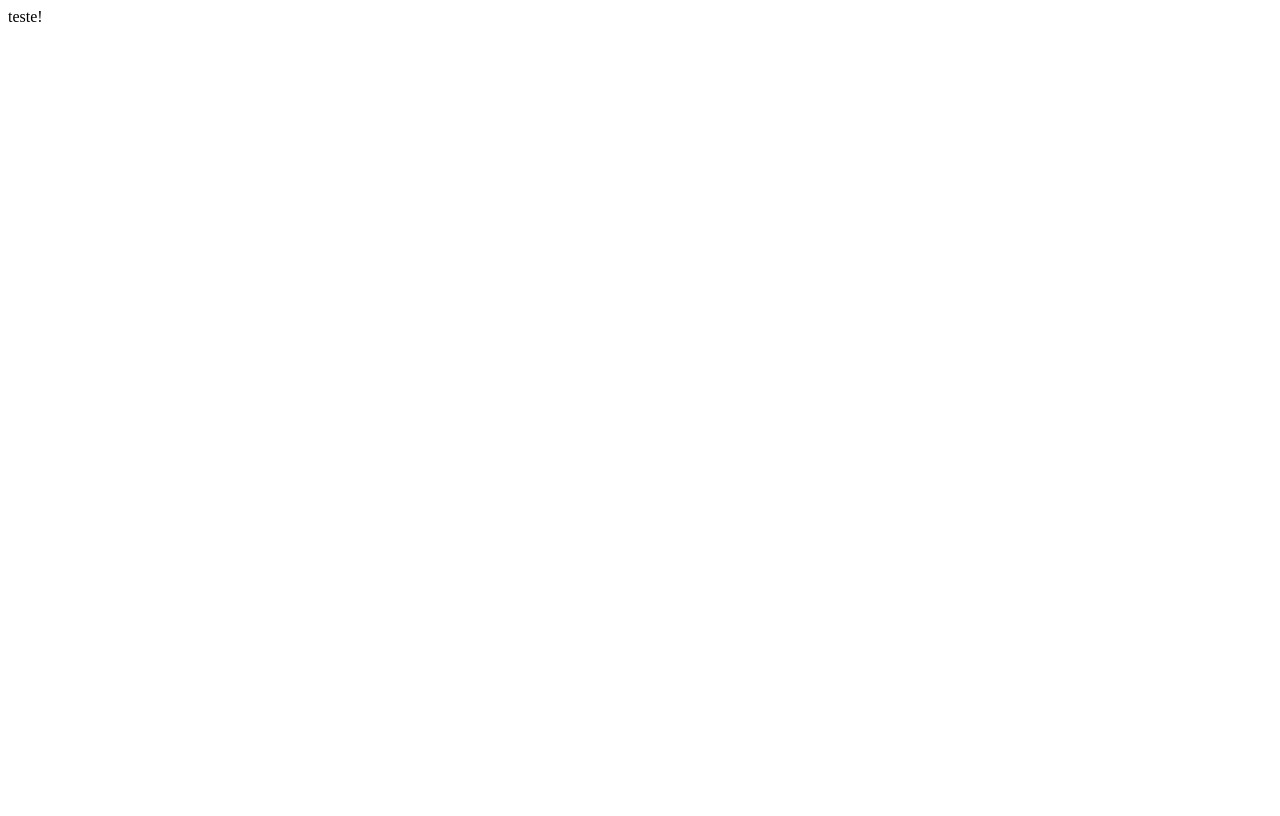
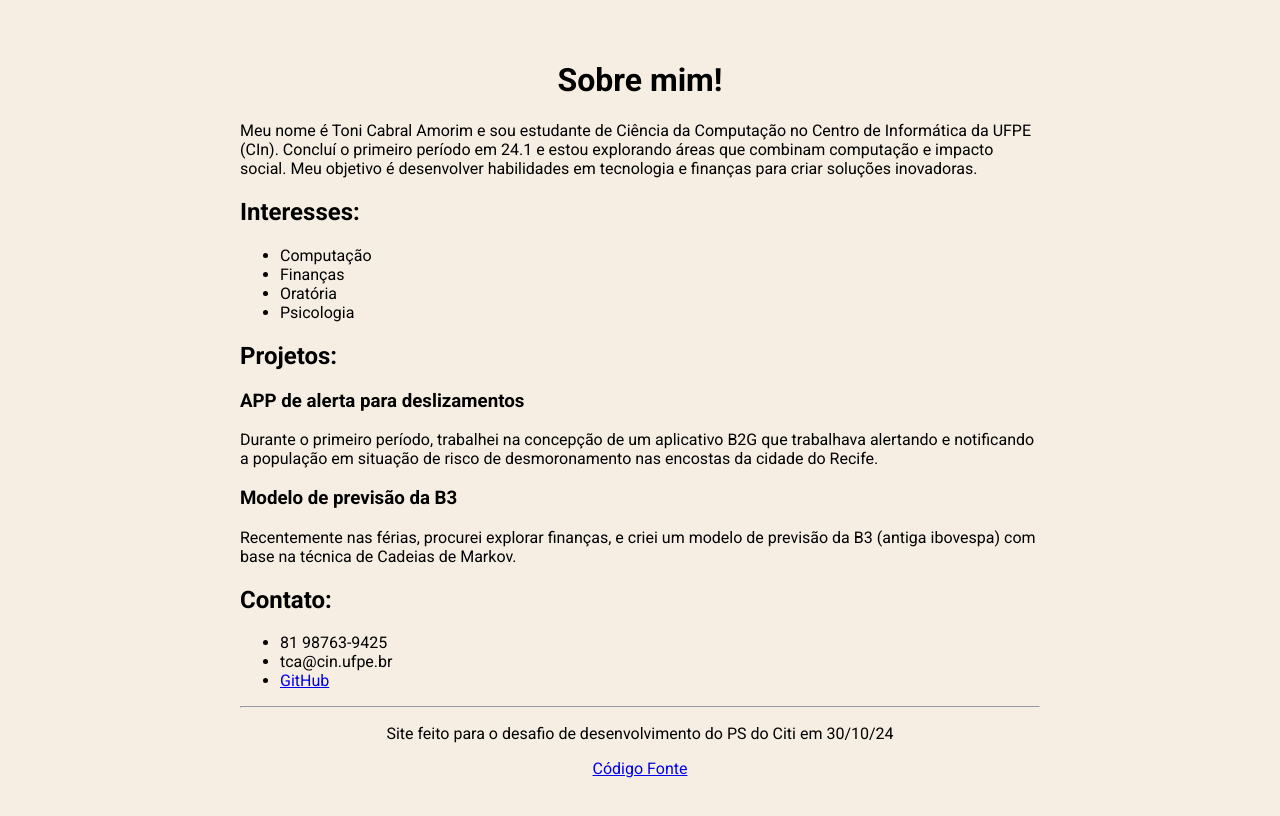
Before and after one commit to IAmToniC/iamtonic.github.io, a plain HTML site: page index.html in a window 1280 px wide. Drawn offline with Linux system fonts and the light colour scheme.

Commit message:
desafio citi

```diff
--- a/index.html
+++ b/index.html
@@ -1 +1,61 @@
-<html><head></head><body>teste!</body></html>
+<!DOCTYPE html>
+<html>
+<head>
+    <title>Desafio Citi</title>
+    <link href="https://fonts.googleapis.com/css2?family=Roboto:wght@400;700&display=swap" rel="stylesheet">
+    <style>
+        body {
+            max-width: 800px;
+            margin: 20px auto;
+            font-family: 'Roboto', sans-serif;
+            padding: 20px;
+            background-color: #f6eee3; /* denada */
+        }
+    </style>
+</head>
+<body>
+    <h1 style="text-align: center;">Sobre mim!</h1>
+
+    <p>
+        Meu nome é Toni Cabral Amorim e sou estudante de Ciência da Computação no Centro de Informática da UFPE (CIn).
+        Concluí o primeiro período em 24.1 e estou explorando áreas que combinam computação e impacto social.
+        Meu objetivo é desenvolver habilidades em tecnologia e finanças para criar soluções inovadoras.
+    </p>
+
+    <h2>Interesses:</h2>
+    <ul>
+        <li>Computação</li>
+        <li>Finanças</li>
+        <li>Oratória</li>
+        <li>Psicologia</li>
+    </ul>
+
+    <h2>Projetos:</h2>
+    <h3>APP de alerta para deslizamentos</h3>
+    <p>
+        Durante o primeiro período, trabalhei na concepção de um aplicativo B2G que trabalhava
+        alertando e notificando a população em situação de risco de desmoronamento nas encostas da cidade do Recife.
+    </p>
+
+    <h3>Modelo de previsão da B3</h3>
+    <p>
+        Recentemente nas férias, procurei explorar finanças, e criei um modelo de previsão da B3
+        (antiga ibovespa) com base na técnica de Cadeias de Markov.
+    </p>
+
+    <h2>Contato:</h2>
+    <ul>
+        <li>81 98763-9425</li>
+        <li>tca@cin.ufpe.br</li>
+        <li><a href="https://github.com/iamtonic">GitHub</a></li>
+    </ul>
+
+    <hr>
+    <footer>
+        <div style="text-align: center;">
+            <p>Site feito para o desafio de desenvolvimento do PS do Citi em 30/10/24</p>
+            <a href="https://github.com/IAmToniC/iamtonic.github.io">Código Fonte</a>
+        </div>
+    </footer>
+</body>
+</html>
```
Also changed, not shown: images/citi.png (added).
